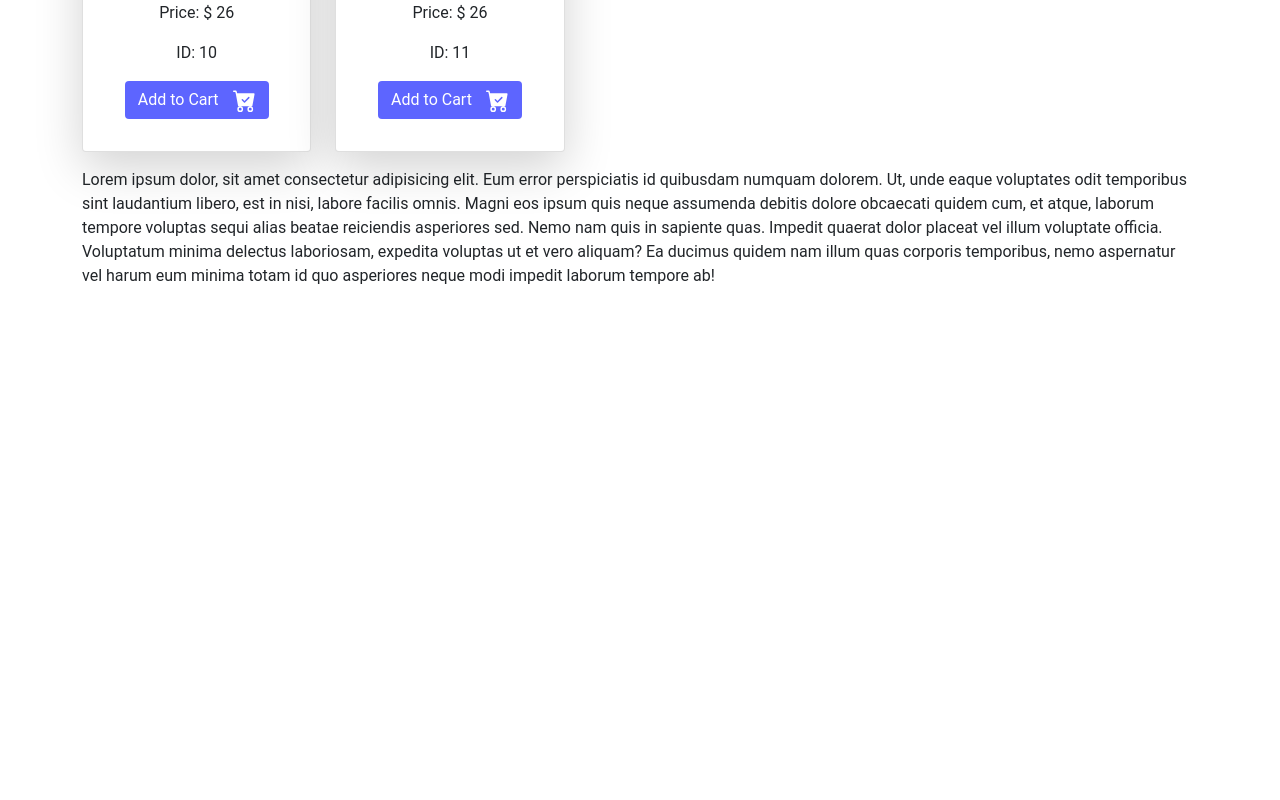
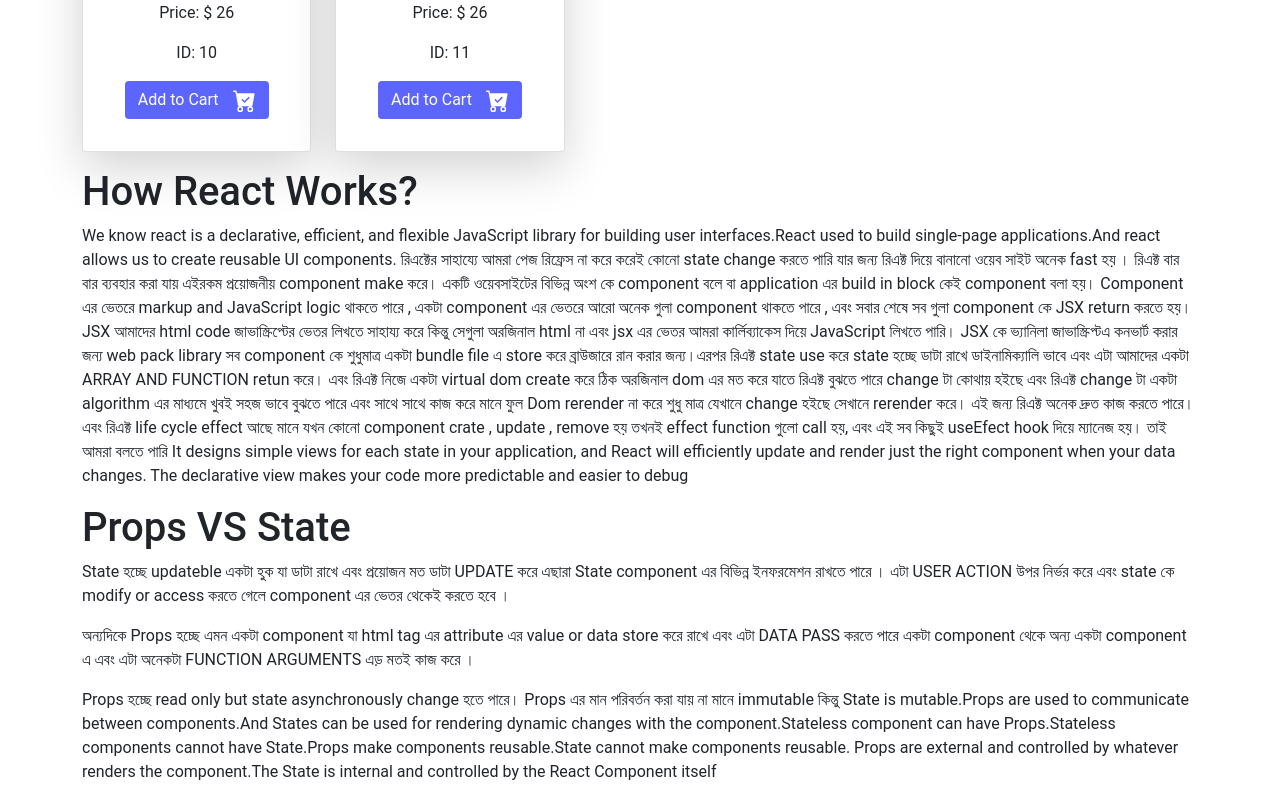
Before and after one commit to provashish95/sunglass-store, a React (Create React App) app: page / in a window 1280 px wide. Shown: the part 1580-2380 px from the top of the page. Before the commit the page ends 1884 px from the top, so only its background shows below. Built offline with nearby package versions, Linux system fonts and the light colour scheme.

Commit message:
explain two question on the bottom of the website

```diff
--- a/src/components/Description/Description.js
+++ b/src/components/Description/Description.js
@@ -5,7 +5,16 @@ const Description = () => {
     return (
         <div className="row">
             <div className="col">
-                <p>Lorem ipsum dolor, sit amet consectetur adipisicing elit. Eum error perspiciatis id quibusdam numquam dolorem. Ut, unde eaque voluptates odit temporibus sint laudantium libero, est in nisi, labore facilis omnis. Magni eos ipsum quis neque assumenda debitis dolore obcaecati quidem cum, et atque, laborum tempore voluptas sequi alias beatae reiciendis asperiores sed. Nemo nam quis in sapiente quas. Impedit quaerat dolor placeat vel illum voluptate officia. Voluptatum minima delectus laboriosam, expedita voluptas ut et vero aliquam? Ea ducimus quidem nam illum quas corporis temporibus, nemo aspernatur vel harum eum minima totam id quo asperiores neque modi impedit laborum tempore ab!</p>
+                <h1>How React Works? </h1>
+                <p>We know react is a declarative, efficient, and flexible JavaScript library for building user interfaces.React used to build single-page applications.And react allows us to create reusable UI components.
+                    রিএক্টের সাহায্যে আমরা পেজ রিফ্রেস না করে করেই কোনো state change করতে পারি যার জন্য রিএক্ট দিয়ে বানানো ওয়েব সাইট অনেক fast  হয় । রিএক্ট বার বার ব্যবহার করা যায় এইরকম প্রয়োজনীয় component make করে।
+                    একটি ওয়েবসাইটের বিভিন্ন অংশ কে component বলে বা application এর build in block কেই component বলা হয়। Component এর ভেতরে markup and JavaScript logic থাকতে পারে , একটা component এর ভেতরে আরো অনেক গুলা component থাকতে পারে , এবং সবার শেষে সব গুলা component কে JSX return করতে হয়। JSX আমাদের  html code জাভাস্ক্রিপ্টের ভেতর লিখতে সাহায্য করে কিন্তু সেগুলা অরজিনাল html না এবং jsx এর ভেতর আমরা কার্লিব্যাকেস দিয়ে JavaScript লিখতে পারি। JSX কে ভ্যানিলা জাভাস্ক্রিপ্টএ কনভার্ট করার জন্য  web pack library সব component কে শুধুমাত্র একটা bundle file এ store করে ব্রাউজারে রান করার জন্য।এরপর রিএক্ট state use করে state হচ্ছে ডাটা রাখে ডাইনামিক্যালি ভাবে এবং এটা আমাদের একটা ARRAY AND FUNCTION retun করে। এবং রিএক্ট নিজে একটা virtual dom create করে ঠিক অরজিনাল dom এর মত করে যাতে রিএক্ট বুঝতে পারে change টা কোথায় হইছে এবং রিএক্ট change টা একটা  algorithm এর মাধ্যমে খুবই সহজ ভাবে বুঝতে পারে এবং সাথে সাথে কাজ করে মানে ফুল Dom rerender না করে শুধু মাত্র যেখানে change হইছে সেখানে rerender করে। এই জন্য রিএক্ট অনেক দ্রুত কাজ করতে পারে।এবং রিএক্ট life cycle effect আছে মানে যখন কোনো component crate , update , remove হয় তখনই effect function গুলো call হয়, এবং এই সব কিছুই useEfect hook দিয়ে ম্যানেজ হয়। তাই আমরা বলতে পারি It designs simple views for each state in your application, and React will efficiently update and render just the right component when your data changes. The declarative view makes your code more predictable and easier to debug
+                </p>
+                <h1>Props VS State</h1>
+                <p>State হচ্ছে updateble একটা হুক যা ডাটা রাখে এবং প্রয়োজন মত ডাটা UPDATE করে এছারা State component  এর বিভিন্ন ইনফরমেশন রাখতে পারে । এটা USER ACTION উপর নির্ভর করে এবং state কে modify or access করতে গেলে component এর ভেতর থেকেই করতে হবে ।
+                </p>
+                <p>অন্যদিকে Props হচ্ছে এমন একটা component যা html tag এর attribute এর value or data store করে রাখে এবং এটা DATA PASS করতে পারে একটা component থেকে অন্য একটা component এ এবং এটা অনেকটা FUNCTION ARGUMENTS এড় মতই কাজ করে ।</p>
+                <p>Props হচ্ছে read only but state asynchronously change হতে পারে। Props এর মান পরিবর্তন করা যায় না মানে immutable কিন্তু State is mutable.Props are used to communicate between components.And States can be used for rendering dynamic changes with the component.Stateless component can have Props.Stateless components cannot have State.Props make components reusable.State cannot make components reusable.	Props are external and controlled by whatever renders the component.The State is internal and controlled by the React Component itself</p>
             </div>
         </div>
     );
```
